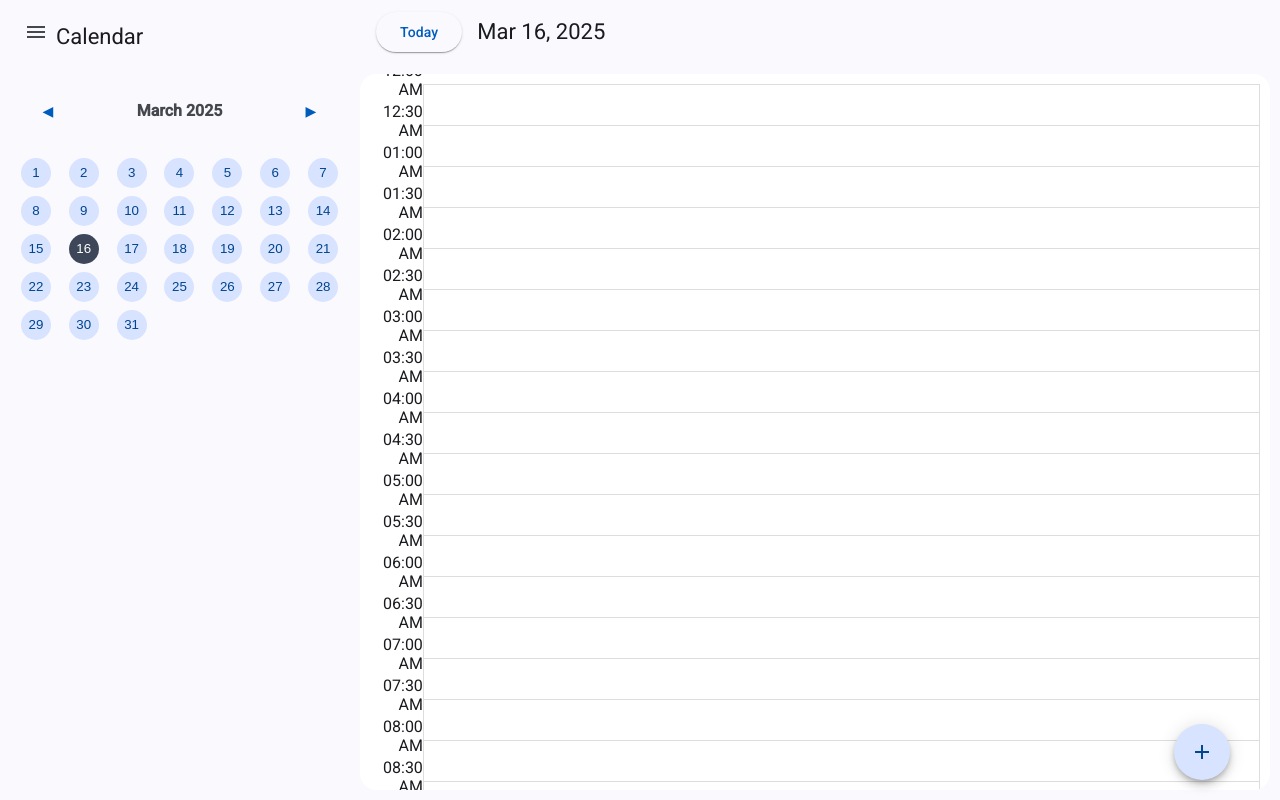
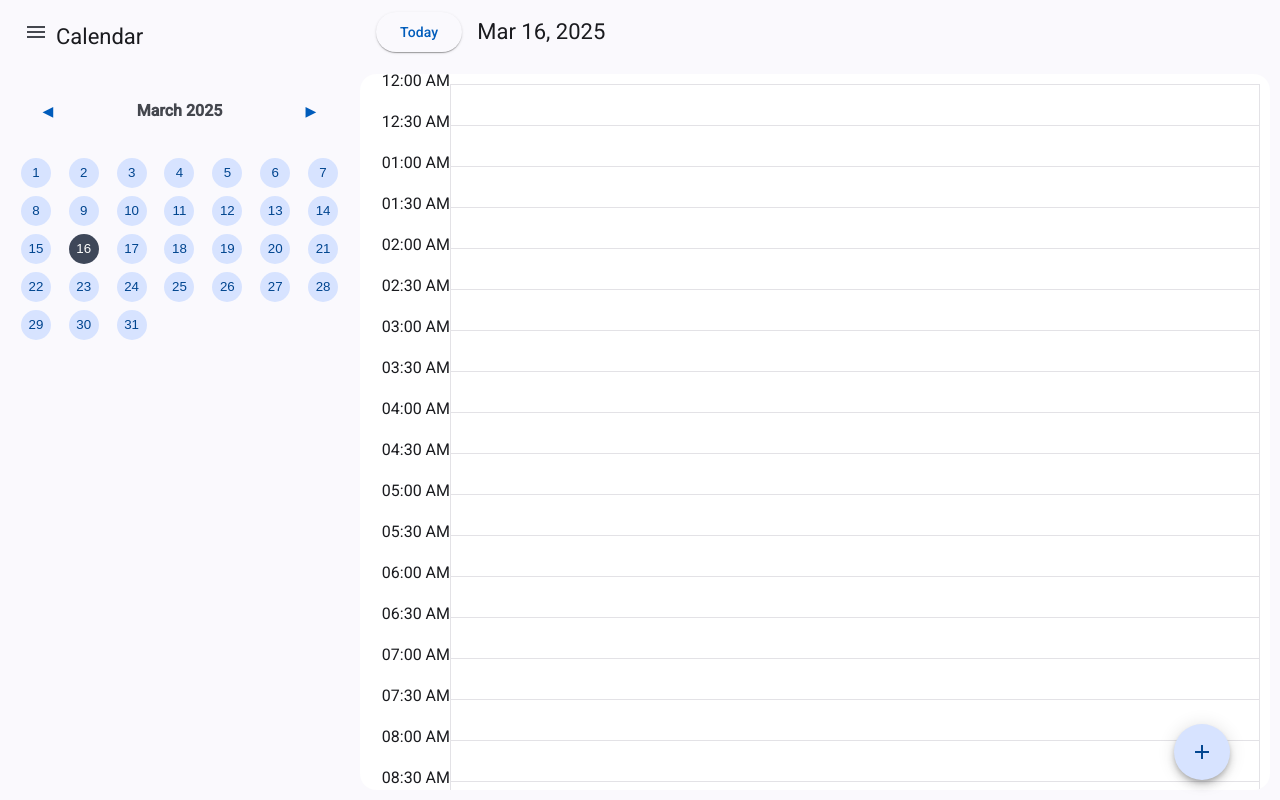
Before and after one commit to payamamirani/calendar-app, an Angular app: page /day/2025/3/16 in a window 1280 px wide. Built offline with nearby package versions, Linux system fonts and the light colour scheme.

Commit message:
fix appointment

```diff
--- /dev/null
+++ b/src/app/appointment/appointment.component.html
@@ -0,0 +1,31 @@
+<div
+  cdkDrag
+  class="appointment"
+  [cdkDragDisabled]="!appointment"
+  [class.disable]="!appointment"
+  [style.height.px]="getHeight()"
+  [style.top.px]="getTop()"
+  [cdkDragData]="appointment"
+  (dblclick)="onDoubleClick()"
+>
+  <div
+    class="custom-placeholder"
+    *cdkDragPlaceholder
+    [style.height.px]="getHeight()"
+  ></div>
+  @if(appointment){
+  <div class="appointment-text">
+    {{ appointment.title }} ({{ appointment.fromTime | date : "HH:mm a" }} -
+    {{ appointment.toTime | date : "HH:mm a" }}) |
+    {{ appointment.description ?? "no description" }}
+  </div>
+  <div>
+    <button mat-icon-button (click)="update()">
+      <mat-icon>edit</mat-icon>
+    </button>
+    <button mat-icon-button (click)="delete()">
+      <mat-icon>delete</mat-icon>
+    </button>
+  </div>
+  }
+</div>
--- /dev/null
+++ b/src/app/appointment/appointment.component.scss
@@ -0,0 +1,51 @@
+.appointment {
+  position: absolute;
+  width: calc(100% - 7rem);
+  height: 41px;
+  padding-left: 10px;
+  display: flex;
+  align-items: flex-start;
+  justify-content: space-between;
+  user-select: none;
+  z-index: 500;
+  background-color: var(--mat-sys-inverse-primary);
+  overflow: hidden;
+  cursor: move;
+  border-radius: 5px;
+}
+
+.appointment.disable {
+  background-color: inherit;
+  cursor: inherit;
+  z-index: 0;
+}
+
+.cdk-drag-animating {
+  transition: transform 250ms cubic-bezier(0, 0, 0.2, 1);
+}
+
+.cdk-drop-list-dragging .example-box:not(.cdk-drag-placeholder) {
+  transition: transform 250ms cubic-bezier(0, 0, 0.2, 1);
+}
+
+.cdk-drag-preview {
+  box-sizing: border-box;
+  border-radius: 4px;
+  box-shadow: 0 5px 5px -3px rgba(0, 0, 0, 0.2),
+    0 8px 10px 1px rgba(0, 0, 0, 0.14), 0 3px 14px 2px rgba(0, 0, 0, 0.12);
+}
+
+.custom-placeholder {
+  background: var(--mat-sys-surface-dim);
+  border-radius: 4px;
+  border: dotted 3px var(--mat-sys-inverse-primary);
+  position: absolute;
+  top: 10px;
+  min-height: 35px;
+  width: calc(100% - 7rem);
+  transition: transform 250ms cubic-bezier(0, 0, 0.2, 1);
+}
+
+.appointment-text {
+  margin-top: 0.7rem;
+}
--- a/src/app/appointment/appointment.model.ts
+++ b/src/app/appointment/appointment.model.ts
@@ -18,3 +18,16 @@ export interface DialogData {
   fromTime?: Date;
   toTime?: Date;
 }
+
+export function getDateIndexInDay(date: Date): number {
+  const correctDate = new Date(date);
+
+  const hours = correctDate.getHours();
+  const minutes = correctDate.getMinutes();
+
+  const totalMinutes = hours * 60 + minutes;
+
+  const index = Math.floor(totalMinutes / 30);
+
+  return index;
+}
--- a/src/app/base/base-appointment.ts
+++ b/src/app/base/base-appointment.ts
@@ -10,11 +10,26 @@ export abstract class BaseAppointment {
   protected readonly appointmentService = inject(AppointmentService);
   protected readonly saved = signal('');
 
-  protected showAppointmentDialog(data?: DialogData): void {
+  protected addNewAppointment(data?: DialogData): void {
+    this.showAppointmentDialog(data);
+  }
+
+  protected updateAppointment(appointment: Appointment): void {
+    this.updateAppointmentDialog(appointment);
+  }
+
+  protected deleteAppointment(appointment: Appointment): void {
+    this.appointmentService.delete(appointment);
+    this.reload();
+  }
+
+  protected abstract reload(): void;
+
+  private showAppointmentDialog(data?: DialogData): void {
     this.showDialog({ ...data });
   }
 
-  protected updateAppointmentDialog(appointment: Appointment): void {
+  private updateAppointmentDialog(appointment: Appointment): void {
     this.showDialog({ appointment });
   }
 
@@ -28,6 +43,4 @@ export abstract class BaseAppointment {
       this.reload();
     });
   }
-
-  protected abstract reload(): void;
 }
--- a/src/app/day-view/day-view.component.html
+++ b/src/app/day-view/day-view.component.html
@@ -5,43 +5,24 @@
 >
   <tr *ngFor="let timeSlot of timeSlots">
     <td>{{ timeSlot.time }}</td>
-    <td (dblclick)="onDoubleClick(timeSlot)">
-      <div
-        cdkDrag
-        [cdkDragDisabled]="!getAppointment(timeSlot)"
-        class="appointment"
-        [class.active]="getAppointment(timeSlot)"
-        [style.height.px]="getAppointmentHeight(getAppointment(timeSlot))"
-        [style.top.px]="getAppointmentTop(getAppointment(timeSlot))"
-        [cdkDragData]="getAppointment(timeSlot)"
-      >
-        <div class="custom-placeholder" *cdkDragPlaceholder></div>
-        <div *ngIf="getAppointment(timeSlot)">
-          {{ getAppointment(timeSlot)!.title }} ({{
-            getAppointment(timeSlot)!.fromTime | date : "HH:mm a"
-          }}
-          - {{ getAppointment(timeSlot)!.toTime | date : "HH:mm a" }}) |
-          {{ getAppointment(timeSlot)!.description ?? "no description" }}
-        </div>
-        <button
-          mat-icon-button
-          *ngIf="getAppointment(timeSlot)"
-          (click)="updateAppointment(getAppointment(timeSlot)!)"
-        >
-          <mat-icon>edit</mat-icon>
-        </button>
-        <button
-          mat-icon-button
-          *ngIf="getAppointment(timeSlot)"
-          (click)="deleteAppointment(getAppointment(timeSlot)!)"
-        >
-          <mat-icon>delete</mat-icon>
-        </button>
-      </div>
+    <td>
+      <app-appointment
+        [appointment]="appointmentsMap.get(timeSlot)"
+        [timeSlot]="timeSlot"
+        [date]="activeDate"
+        (newAppointment)="addNewAppointment($event)"
+        (updateAppointment)="updateAppointment($event)"
+        (deleteAppointment)="deleteAppointment($event)"
+      />
     </td>
   </tr>
 </table>
 
-<button class="floating" mat-fab color="primary" (click)="addNewAppointment()">
+<button
+  class="floating"
+  mat-fab
+  color="primary"
+  (click)="addNewAppointment({ date: activeDate })"
+>
   <mat-icon>add</mat-icon>
 </button>
--- a/src/app/day-view/day-view.component.scss
+++ b/src/app/day-view/day-view.component.scss
@@ -4,59 +4,21 @@ table {
 }
 
 td:first-child {
-  width: 6%;
+  width: 5rem;
   border: 0;
 }
 
 td:first-child::content {
+  text-align: right;
   position: relative;
   top: -25px;
-  text-align: right;
 }
 
 td {
   text-align: left;
-  border: 1px solid #ddd;
+  border: 1px solid var(--mat-sys-surface-container-highest);
   height: 40px;
   padding: 0;
-}
-
-.appointment {
-  position: absolute;
-  width: calc(100% - 122px);
-  height: 38px;
-  padding-left: 10px;
-  display: flex;
-  align-items: center;
-  cursor: pointer;
-  user-select: none;
-  z-index: 500;
-}
-
-.appointment.active {
-  background-color: var(--mat-sys-inverse-primary);
-}
-
-.cdk-drag-animating {
-  transition: transform 250ms cubic-bezier(0, 0, 0.2, 1);
-}
-
-.cdk-drop-list-dragging .example-box:not(.cdk-drag-placeholder) {
-  transition: transform 250ms cubic-bezier(0, 0, 0.2, 1);
-}
-
-.cdk-drag-preview {
-  box-sizing: border-box;
-  border-radius: 4px;
-  box-shadow: 0 5px 5px -3px rgba(0, 0, 0, 0.2),
-    0 8px 10px 1px rgba(0, 0, 0, 0.14), 0 3px 14px 2px rgba(0, 0, 0, 0.12);
-}
-
-.custom-placeholder {
-  background: #ccc;
-  border: dotted 3px #999;
-  min-height: 60px;
-  transition: transform 250ms cubic-bezier(0, 0, 0.2, 1);
 }
 
 .floating {
--- a/src/app/day-view/day-view.component.ts
+++ b/src/app/day-view/day-view.component.ts
@@ -1,7 +1,11 @@
 import { CommonModule } from '@angular/common';
 import { Component } from '@angular/core';
 import { BaseAppointment } from '../base/base-appointment';
-import { Appointment, TimeSlot } from '../appointment/appointment.model';
+import {
+  Appointment,
+  getDateIndexInDay,
+  TimeSlot,
+} from '../appointment/appointment.model';
 import { getDateString } from '../utils/functions';
 import { CdkDragDrop, DragDropModule } from '@angular/cdk/drag-drop';
 import { ActivatedRoute } from '@angular/router';
@@ -9,11 +13,18 @@ import { map } from 'rxjs';
 
 import { MatIconModule } from '@angular/material/icon';
 import { MatButtonModule } from '@angular/material/button';
+import { AppointmentComponent } from '../appointment/appointment.component';
 
 @Component({
   selector: 'app-day-view',
   standalone: true,
-  imports: [CommonModule, DragDropModule, MatIconModule, MatButtonModule],
+  imports: [
+    CommonModule,
+    DragDropModule,
+    MatIconModule,
+    MatButtonModule,
+    AppointmentComponent,
+  ],
   templateUrl: './day-view.component.html',
   styleUrl: './day-view.component.scss',
 })
@@ -22,26 +33,11 @@ export class DayViewComponent extends BaseAppointment {
   protected appointments: Appointment[] = [];
   protected appointmentsMap = new Map<TimeSlot, Appointment>();
 
-  private readonly initialTop = 10;
-  private readonly topPerHour = 41;
-  private activeDate = new Date();
+  protected activeDate = new Date();
 
   constructor(private readonly activatedRoute: ActivatedRoute) {
     super();
-    this.activatedRoute.params
-      .pipe(
-        map((param) => {
-          const year = param['year'] as number;
-          const month = param['month'] as number;
-          const day = param['day'] as number;
-
-          return new Date(year, month - 1, day, 0, 0, 0);
-        })
-      )
-      .subscribe((date) => {
-        this.activeDate = date;
-        this.reload();
-      });
+    this.initPage();
   }
 
   protected override reload(): void {
@@ -50,11 +46,6 @@ export class DayViewComponent extends BaseAppointment {
     this.appointmentsMap = new Map<TimeSlot, Appointment>();
     this.generateTimeSlots();
     this.loadAppointments();
-  }
-
-  protected onDoubleClick(timeSlot: TimeSlot): void {
-    const fromTime = new Date(this.activeDate + ' ' + timeSlot.time);
-    this.showAppointmentDialog({ date: this.activeDate, fromTime });
   }
 
   protected drop(event: CdkDragDrop<Appointment[]>): void {
@@ -77,52 +68,21 @@ export class DayViewComponent extends BaseAppointment {
     this.reload();
   }
 
-  protected getAppointmentHeight(appointment?: Appointment | null): string {
-    if (!appointment) {
-      return ``;
-    }
+  private initPage() {
+    this.activatedRoute.params
+      .pipe(
+        map((param) => {
+          const year = param['year'] as number;
+          const month = param['month'] as number;
+          const day = param['day'] as number;
 
-    const duration =
-      (new Date(appointment.toTime).valueOf() -
-        new Date(appointment.fromTime).valueOf()) /
-      3600000;
-
-    return `${(duration * this.topPerHour) / 0.5}`;
-  }
-
-  protected getAppointmentTop(appointment?: Appointment | null): string {
-    if (!appointment) {
-      return ``;
-    }
-
-    const index = this.getTimeSlotIndex(appointment.fromTime);
-
-    return `${this.initialTop + index * this.topPerHour}`;
-  }
-
-  protected updateAppointment(appointment: Appointment): void {
-    this.updateAppointmentDialog(appointment);
-  }
-
-  protected deleteAppointment(appointment: Appointment): void {
-    this.appointmentService.delete(appointment);
-    this.reload();
-  }
-
-  protected getAppointment(time: TimeSlot): Appointment | undefined {
-    return this.appointmentsMap.get(time);
-  }
-
-  protected addNewAppointment(): void {
-    this.showAppointmentDialog({ date: this.activeDate });
-  }
-
-  protected onAppointmentDoubleClick(appointment?: Appointment): void {
-    if (!appointment) {
-      return;
-    }
-
-    this.updateAppointment(appointment);
+          return new Date(year, month - 1, day, 0, 0, 0);
+        })
+      )
+      .subscribe((date) => {
+        this.activeDate = date;
+        this.reload();
+      });
   }
 
   private generateTimeSlots(): void {
@@ -149,22 +109,9 @@ export class DayViewComponent extends BaseAppointment {
       this.appointmentsMap = new Map<TimeSlot, Appointment>();
       this.appointments.forEach((appointment) => {
         const timeSlot =
-          this.timeSlots[this.getTimeSlotIndex(appointment.fromTime)];
+          this.timeSlots[getDateIndexInDay(appointment.fromTime)];
         this.appointmentsMap.set(timeSlot, appointment);
       });
     });
   }
-
-  private getTimeSlotIndex(date: Date): number {
-    const correctDate = new Date(date);
-
-    const hours = correctDate.getHours();
-    const minutes = correctDate.getMinutes();
-
-    const totalMinutes = hours * 60 + minutes;
-
-    const index = Math.floor(totalMinutes / 30);
-
-    return index;
-  }
 }
```
Also changed, not shown: src/app/appointment/appointment.component.ts (added, +72 -0 lines).
